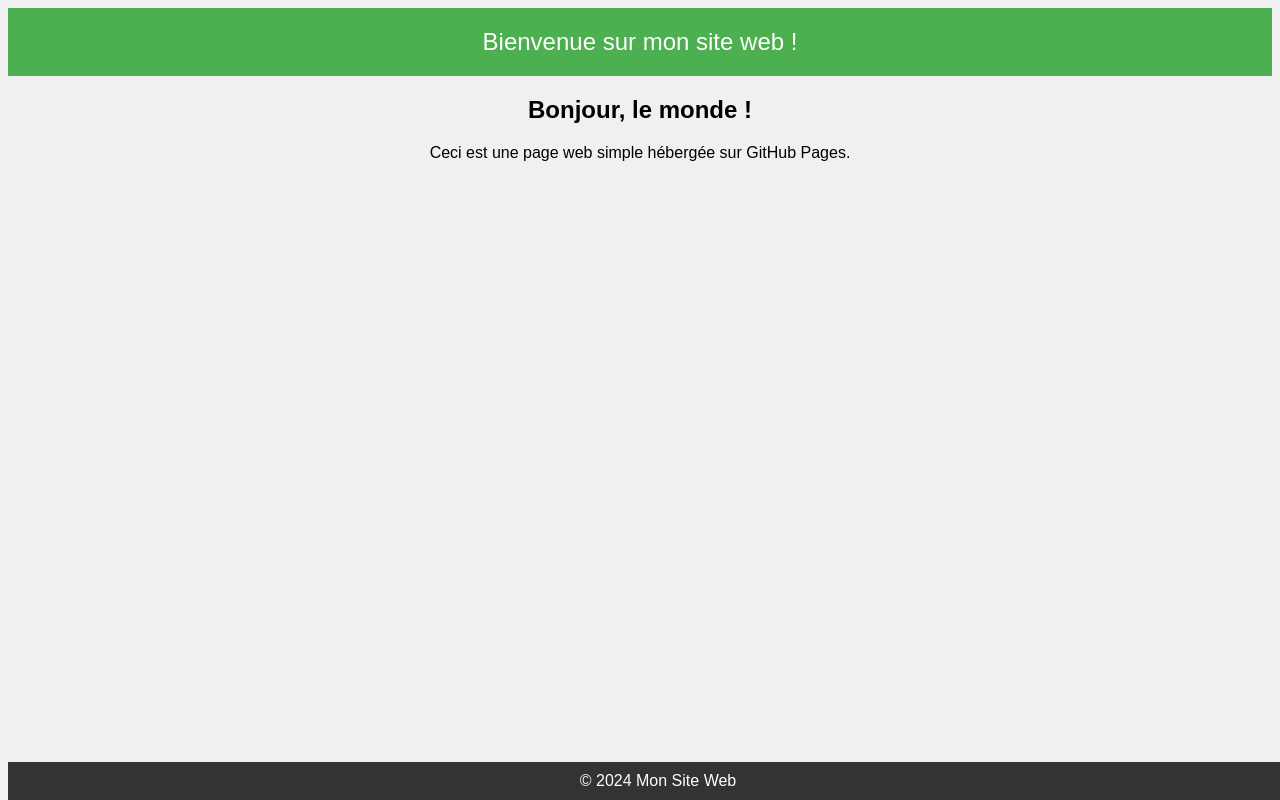
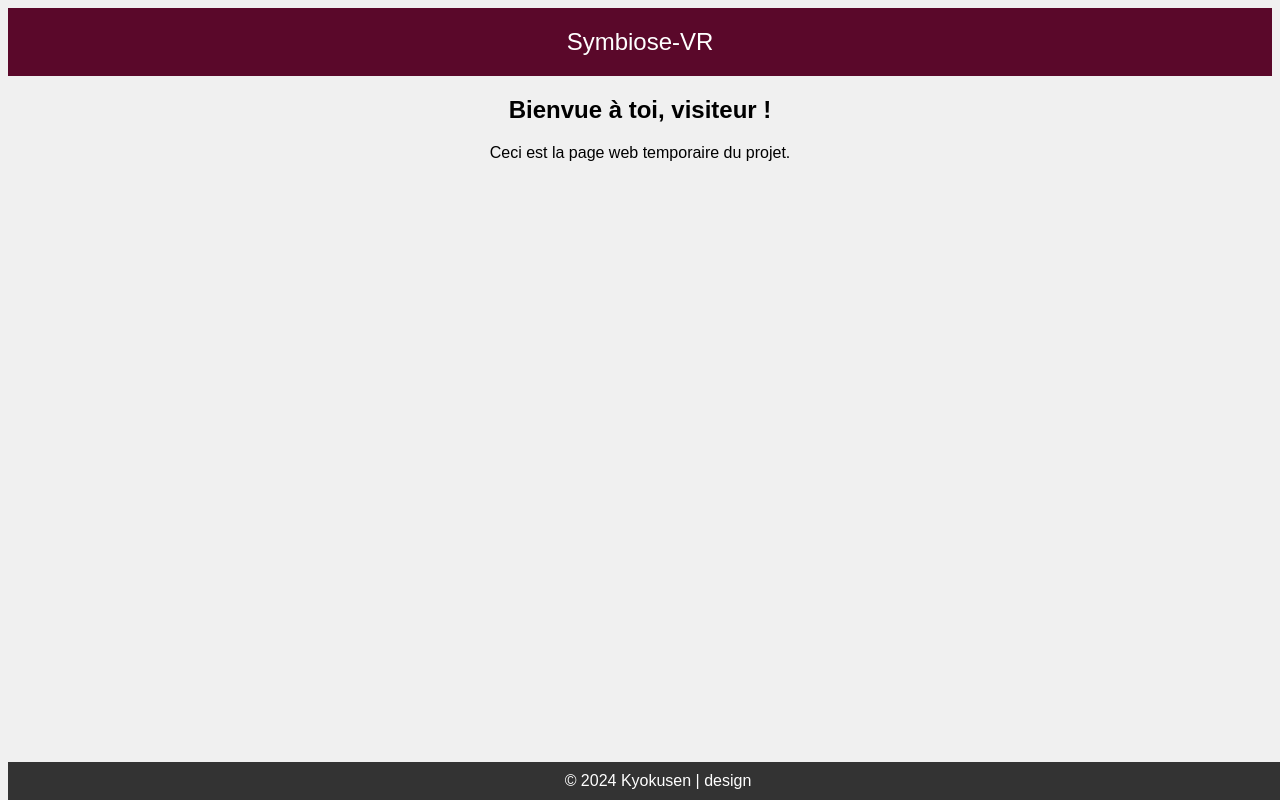
Before and after one commit to Kyokusen-design/Kyokusen-design.github.io, a plain HTML site: page index.html in a window 1280 px wide. Drawn offline with Linux system fonts and the light colour scheme.

Commit message:
Personnalisation de la page web

```diff
--- a/index.html
+++ b/index.html
@@ -14,7 +14,7 @@
         }
 
         header {
-            background-color: #4CAF50;
+            background-color: #5a082a;
             padding: 20px;
             color: white;
             font-size: 24px;
@@ -37,14 +37,14 @@
 
 <body>
     <header>
-        Bienvenue sur mon site web !
+        Symbiose-VR
     </header>
     <section>
-        <h1>Bonjour, le monde !</h1>
-        <p>Ceci est une page web simple hébergée sur GitHub Pages.</p>
+        <h1>Bienvue à toi, visiteur !</h1>
+        <p>Ceci est la page web temporaire du projet.</p>
     </section>
     <footer>
-        &copy; 2024 Mon Site Web
+        &copy; 2024 Kyokusen | design
     </footer>
 </body>
 
```
